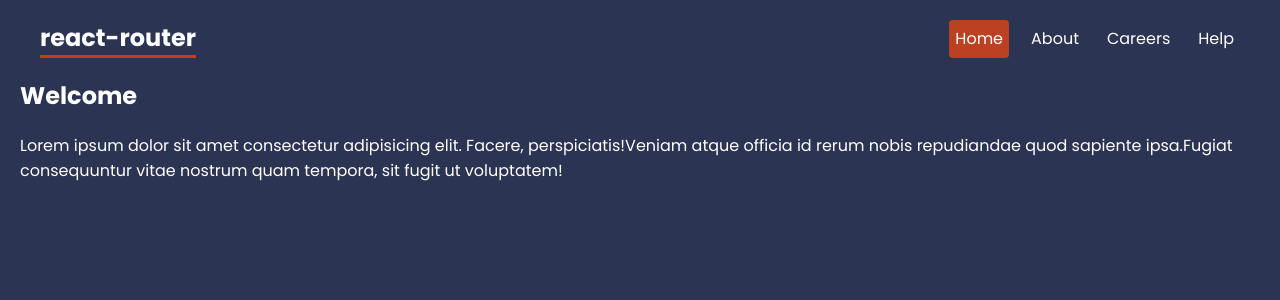
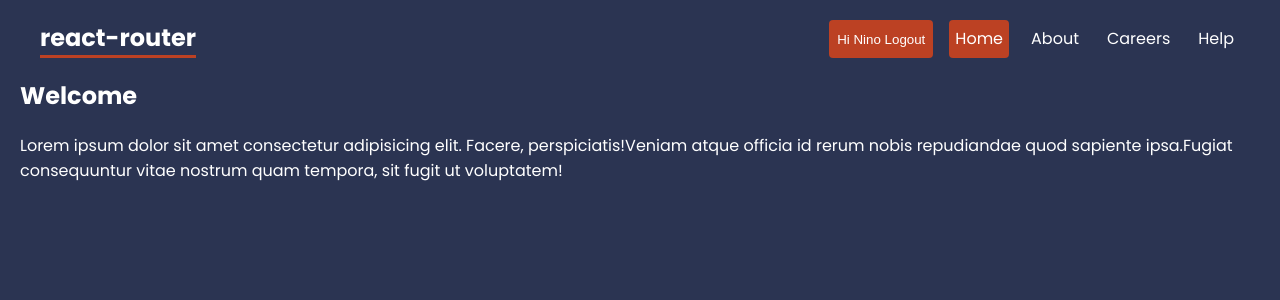
Before and after one commit to AntoninoMusmeci/react-training, a React (Create React App) app in the folder react-router/: page / in a window 1280 px wide. Shown: the top 300 px of the page. Built offline with nearby package versions, Linux system fonts and the light colour scheme.

Commit message:
react-router/navigate with auth check

```diff
--- /dev/null
+++ b/react-router/src/context/userContext.js
@@ -0,0 +1,47 @@
+import {createContext, useReducer, useContext} from "react"
+
+const UserContext = createContext()
+const UserDispatchContext = createContext()
+
+export function UserProvider({children}) {
+    const [user, dispatch] = useReducer(
+        userReducer,
+        initialUser
+    )
+
+    return (
+        <UserContext.Provider value = {user}>
+            <UserDispatchContext.Provider value = {dispatch}>
+                {children}
+            </UserDispatchContext.Provider>
+        </UserContext.Provider>
+    )
+}
+
+export function useUser() {
+    return useContext(UserContext)
+}
+
+export function useUsersDispatch() {
+    return useContext(UserDispatchContext)
+}
+
+function userReducer(user,action){
+
+    console.log(user,action)
+    switch(action.type) {
+        case "logout":{
+            user = {name: null}
+            return user
+        }
+        case "login":{
+            console.log("login")
+            return initialUser
+        }
+        default: {
+            throw Error("Unknown action")
+        }
+    }
+}
+
+const initialUser = {name:"Nino"}
--- a/react-router/src/layout/RootLayout.js
+++ b/react-router/src/layout/RootLayout.js
@@ -1,18 +1,42 @@
 import React from "react";
 import { NavLink, Outlet } from "react-router-dom";
 import Breadcrumbs from "../components/Breadcrumbs";
+import { useUser, useUsersDispatch } from "../context/userContext";
 const RootLayout = () => {
+  const dispatch = useUsersDispatch();
+  const user = useUser();
   return (
     <div>
       <header>
         <nav>
           <h1>react-router</h1>
+          {!user?.name ? (
+
+            <button
+              onClick={() => {
+
+                dispatch({
+                  type: "login",
+                });
+              }}
+            >
+              Login
+            </button>
+          ) : (
+            <button
+              onClick={() => {
+                dispatch({
+                  type: "logout",
+                });
+              }}
+            >{`Hi ${user.name} Logout`}</button>
+          )}
           <NavLink to="/"> Home </NavLink>
           <NavLink to="about">About </NavLink>
           <NavLink to="careers"> Careers </NavLink>
           <NavLink to="help">Help </NavLink>
         </nav>
-        <Breadcrumbs/>
+        <Breadcrumbs />
       </header>
       <main>
         <Outlet />
--- a/react-router/src/pages/About.js
+++ b/react-router/src/pages/About.js
@@ -1,6 +1,12 @@
-import React from 'react'
+import { useUser } from '../context/userContext';
+import { Navigate } from 'react-router-dom'
+const About = () => {
+  const user = useUser();
+  console.log(user)
+  if (!user.name) {
 
-const About = () => {
+    return <Navigate to ="/" />
+  }
   return (
     <div className="home">
     <h2>About Me</h2>
```
Also changed, not shown: react-router/src/App.js (+10 -5 lines).
